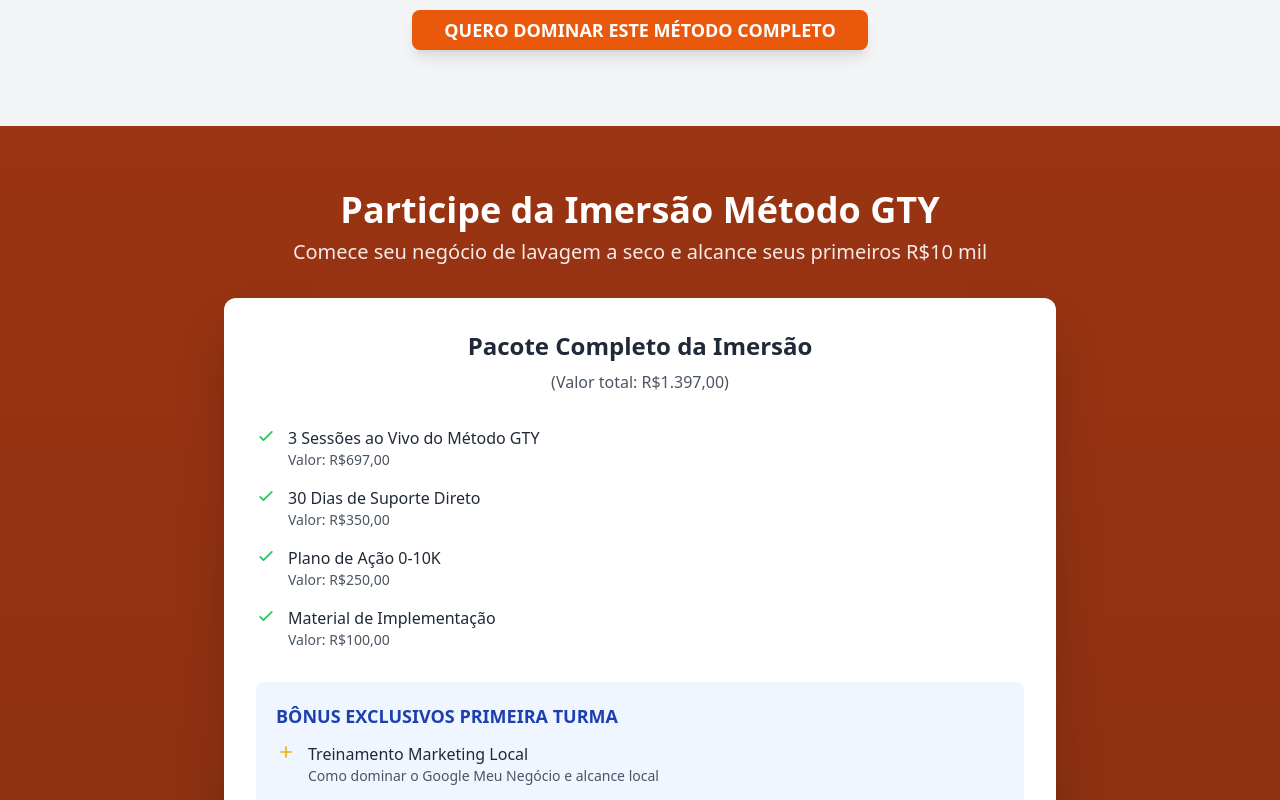
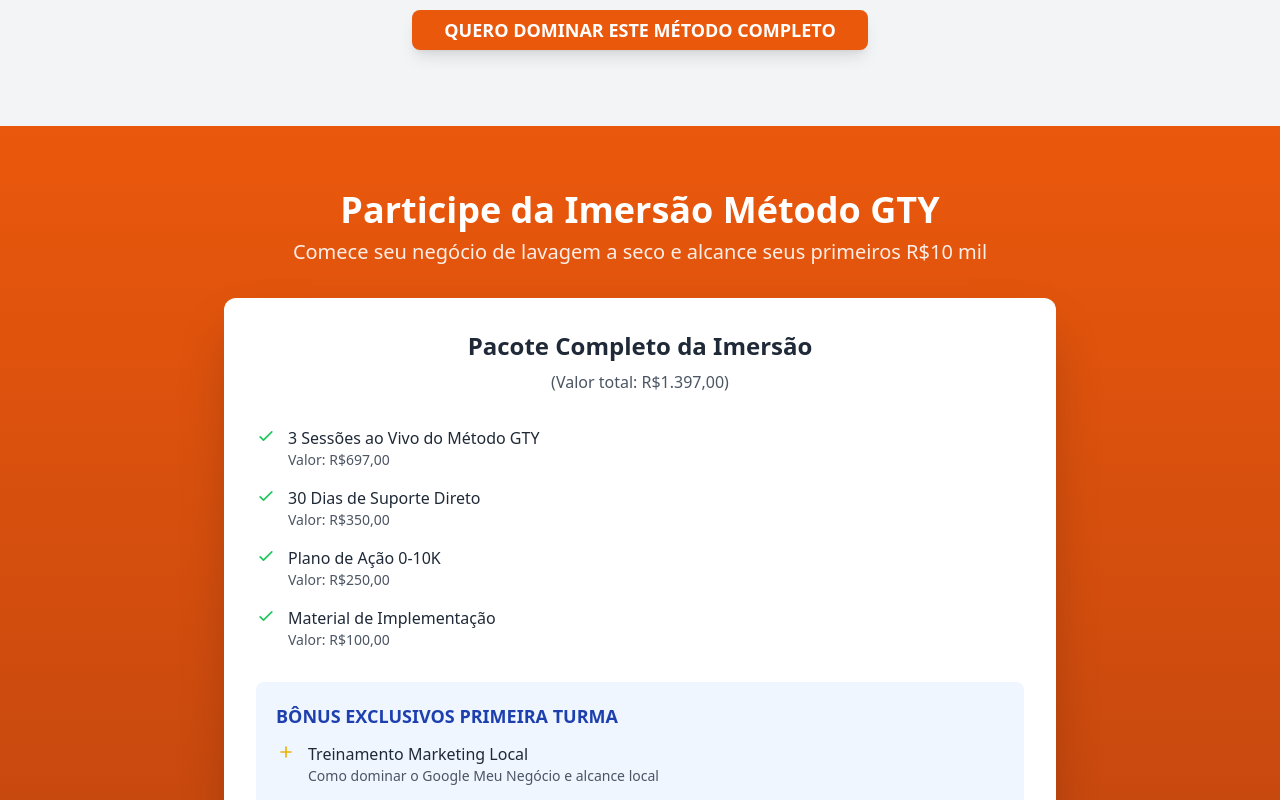
Before and after one commit to Gustavo1847/Metodo-GTY, a React (Vite) app: page / in a window 1280 px wide. Shown: the part 6040-6840 px from the top of the page. Built offline with nearby package versions, Linux system fonts and the light colour scheme.

Commit message:
Visual edit in Lovable
Edited UI in Lovable

```diff
--- a/src/components/OfferSection.tsx
+++ b/src/components/OfferSection.tsx
@@ -1,6 +1,6 @@
 import { Button } from "@/components/ui/button";
 const OfferSection = () => {
-  return <section id="signup" className="py-16 px-4 bg-gradient-to-b from-orange-800 to-orange-900 text-white bg-orange-500">
+  return <section id="signup" className="py-16 px-4 bg-gradient-to-b from-orange-600 to-orange-800 text-white bg-orange-500">
       <div className="container mx-auto max-w-4xl">
         <div className="text-center mb-8">
 
```
